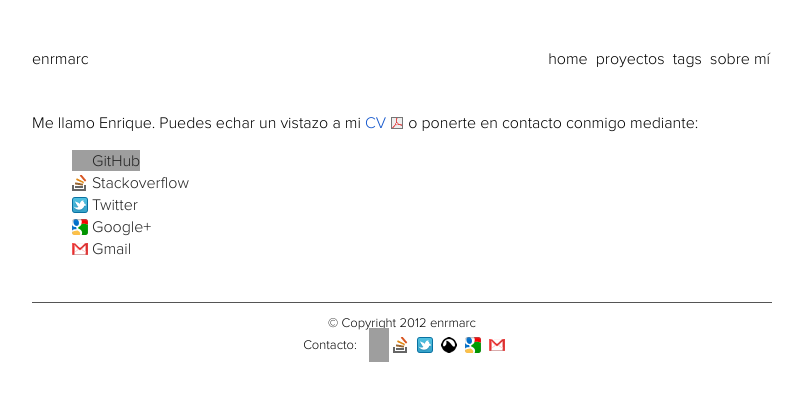
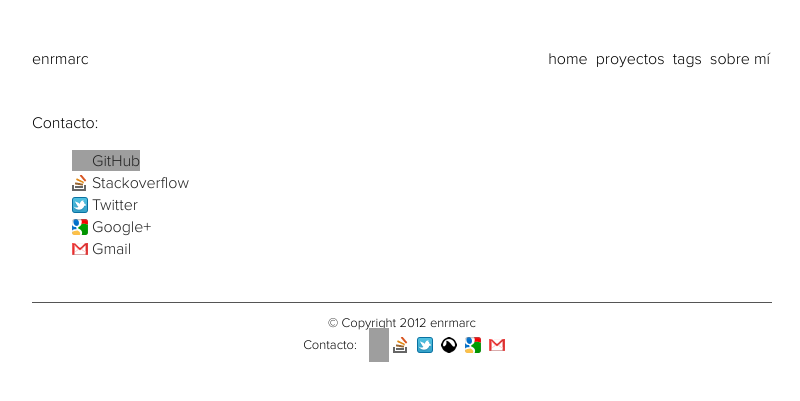
Before and after one commit to enrmarc/enrmarc.github.com, a Jekyll site: the page built from about.md, in a window 1280 px wide. Shown: the top 401 px of the page, without its empty margins (238-1038 px from the left). Built offline with Jekyll 4.4.1, drawn with Linux system fonts in a browser that asks for light colours; nearby versions of some CDN libraries; some web fonts are replaced; grey boxes are pictures that could not be loaded.

Commit message:
about.md modificado

```diff
--- a/about.md
+++ b/about.md
@@ -2,7 +2,7 @@
 layout: default
 title: Sobre mí
 ---
-Me llamo Enrique. Puedes echar un vistazo a mi [CV] o ponerte en contacto conmigo mediante:
+Contacto:
 
 <ul class="social2">
     <li><a class="social github" href="http://github.com/enrmarc">GitHub</a></li>
@@ -11,5 +11,3 @@ Me llamo Enrique. Puedes echar un vistazo a mi [CV] o ponerte en contacto conmig
     <li><a class="social google" href="https://profiles.google.com/101056314044406602016/about">Google+</a></li>
     <li><a class="social gmail" href="mailto:enrmarc@gmail.com">Gmail</a></li>
 </ul>
-
-[CV]: http://enrmarc.github.com/docs/cv.pdf
```
